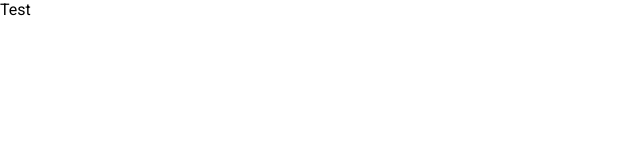
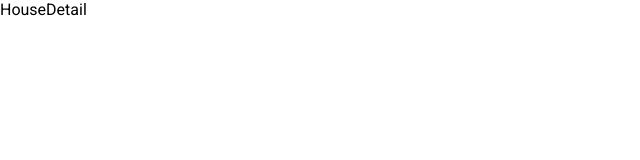
Before and after one commit to wiktormusial/got-api, a React (Create React App) app: page /house/1 in a window 1280 px wide. Shown: the top 160 px of the page, without its empty margins (0-640 px from the left). Built offline with nearby package versions, Linux system fonts and the light colour scheme.

Commit message:
Create routing

```diff
--- a/package.json
+++ b/package.json
@@ -12,9 +12,11 @@
     "@types/react": "^16.14.24",
     "@types/react-dom": "^16.9.14",
     "@types/react-redux": "^7.1.23",
+    "@types/react-router-dom": "^5.3.3",
     "react": "^17.0.2",
     "react-dom": "^17.0.2",
     "react-redux": "^7.2.6",
+    "react-router-dom": "^6.2.2",
     "react-scripts": "5.0.0",
     "typescript": "~4.1.5"
   },
--- a/src/App.tsx
+++ /dev/null
@@ -1,5 +0,0 @@
-const App = () => {
-    return <div>Test</div>
-}
-
-export default App
--- /dev/null
+++ b/src/components/HouseDetail/index.tsx
@@ -0,0 +1,5 @@
+const HouseDetail = () => {
+    return <div>HouseDetail</div>
+}
+
+export default HouseDetail
--- /dev/null
+++ b/src/components/NotFound/index.tsx
@@ -0,0 +1,5 @@
+const NotFound = () => {
+    return <div>404</div>
+}
+
+export default NotFound
--- /dev/null
+++ b/src/components/ToC/index.tsx
@@ -0,0 +1,5 @@
+const ToC = () => {
+    return <div>ToC</div>
+}
+
+export default ToC
--- a/src/index.tsx
+++ b/src/index.tsx
@@ -1,21 +1,21 @@
-import React from 'react';
-import ReactDOM from 'react-dom';
-import './index.css';
-import App from './App';
-import { store } from './store/store';
-import { Provider } from 'react-redux';
-import * as serviceWorker from './serviceWorker';
+import React from "react"
+import ReactDOM from "react-dom"
+import "./index.css"
+import Routing from "./routing/Routing"
+import { store } from "./store/store"
+import { Provider } from "react-redux"
+import * as serviceWorker from "./serviceWorker"
 
 ReactDOM.render(
-  <React.StrictMode>
-    <Provider store={store}>
-      <App />
-    </Provider>
-  </React.StrictMode>,
-  document.getElementById('root')
-);
+    <React.StrictMode>
+        <Provider store={store}>
+            <Routing />
+        </Provider>
+    </React.StrictMode>,
+    document.getElementById("root")
+)
 
 // If you want your app to work offline and load faster, you can change
 // unregister() to register() below. Note this comes with some pitfalls.
 // Learn more about service workers: https://bit.ly/CRA-PWA
-serviceWorker.unregister();
+serviceWorker.unregister()
--- /dev/null
+++ b/src/routing/Routing.tsx
@@ -0,0 +1,18 @@
+import { BrowserRouter, Routes, Route } from "react-router-dom"
+import ToC from "../components/ToC"
+import HouseDetail from "../components/HouseDetail"
+import NotFound from "../components/NotFound"
+
+const Routing = () => {
+    return (
+        <BrowserRouter>
+            <Routes>
+                <Route path="/" element={<ToC />} />
+                <Route path="/house/:id" element={<HouseDetail />} />
+                <Route path="*" element={<NotFound />} />
+            </Routes>
+        </BrowserRouter>
+    )
+}
+
+export default Routing
```
Also changed, not shown: 1 other file (tests, documents, lock files or other folders).
